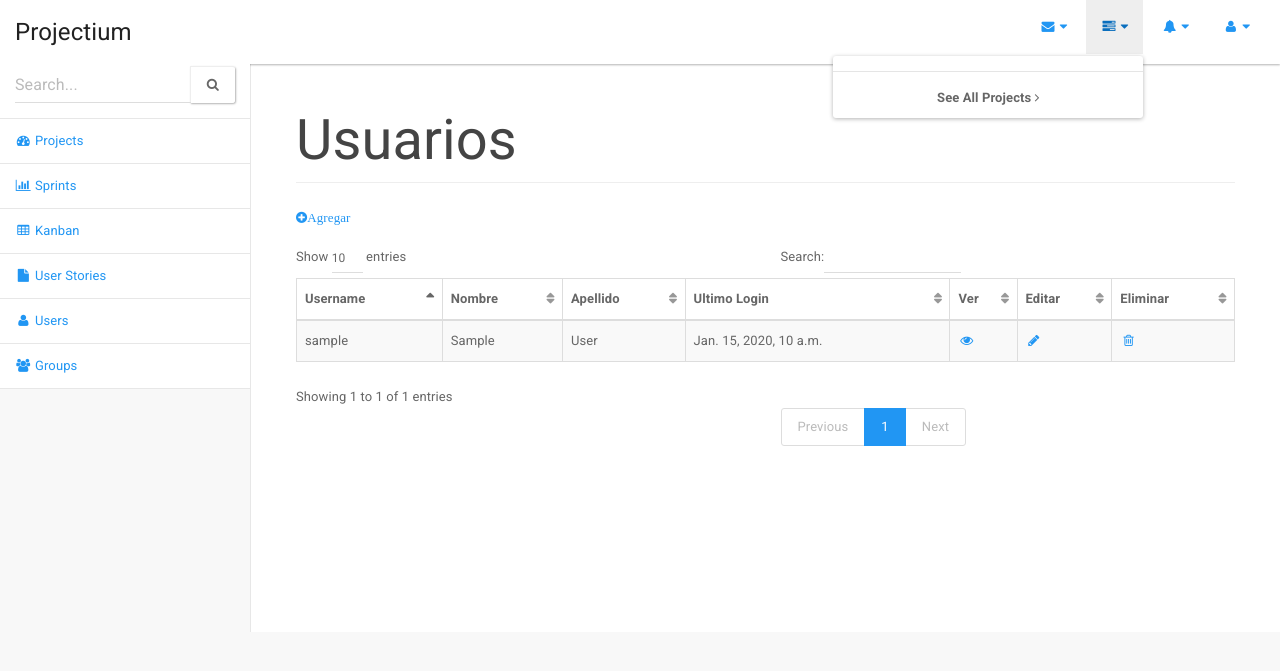
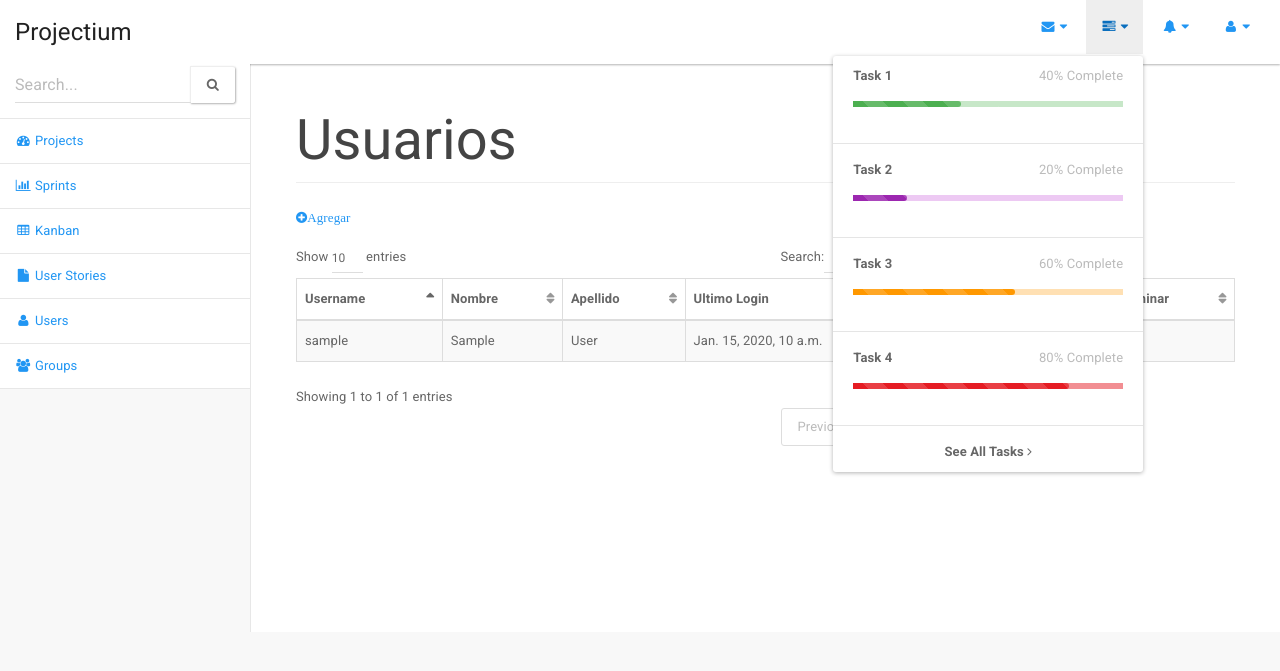
Before and after one commit to Darthcjba/GCC, a Django app: page /users/ in a window 1280 px wide, after a click that opens the changed part. Shown: the top 671 px of the page. Run offline with Django 3.2, Linux system fonts and the light colour scheme; a user stored in the database is signed in; tables that the repository leaves empty hold one stand-in row (values such as "Sample post"); parts of the project's set-up code (start-up, migrations or seed data) failed here and were passed over; some libraries are stand-ins or nearby versions.

Commit message:
Correciones a los templates

```diff
--- a/project/templates/project/base.html
+++ b/project/templates/project/base.html
@@ -76,30 +76,73 @@
                         <i class="fa fa-tasks fa-fw"></i>  <i class="fa fa-caret-down"></i>
                     </a>
                     <ul class="dropdown-menu dropdown-tasks">
-                        {% for p in projects %}
-                        {% if forloop.counter > 1 %}<li class="divider"></li>{% endif %}
                         <li>
-                            <a href="#' p.id%}">
+                            <a href="#">
                                 <div>
                                     <p>
-                                        <strong>{{ p.name }}</strong>
-                                        <span class="pull-right text-muted">{{ p.progress }}% Complete</span>
+                                        <strong>Task 1</strong>
+                                        <span class="pull-right text-muted">40% Complete</span>
                                     </p>
                                     <div class="progress progress-striped active">
-                                        <div class="progress-bar progress-bar-{{ p.status }}" role="progressbar" aria-valuenow="{{ p.progress }}" aria-valuemin="0" aria-valuemax="100" style="width: {{ p.progress }}%">
-                                            <span class="sr-only">{{ p.progress }}% Complete (success)</span>
+                                        <div class="progress-bar progress-bar-success" role="progressbar" aria-valuenow="40" aria-valuemin="0" aria-valuemax="100" style="width: 40%">
+                                            <span class="sr-only">40% Complete (success)</span>
                                         </div>
                                     </div>
-
                                 </div>
                             </a>
                         </li>
-                        {% endfor %}
-
+                        <li class="divider"></li>
+                        <li>
+                            <a href="#">
+                                <div>
+                                    <p>
+                                        <strong>Task 2</strong>
+                                        <span class="pull-right text-muted">20% Complete</span>
+                                    </p>
+                                    <div class="progress progress-striped active">
+                                        <div class="progress-bar progress-bar-info" role="progressbar" aria-valuenow="20" aria-valuemin="0" aria-valuemax="100" style="width: 20%">
+                                            <span class="sr-only">20% Complete</span>
+                                        </div>
+                                    </div>
+                                </div>
+                            </a>
+                        </li>
+                        <li class="divider"></li>
+                        <li>
+                            <a href="#">
+                                <div>
+                                    <p>
+                                        <strong>Task 3</strong>
+                                        <span class="pull-right text-muted">60% Complete</span>
+                                    </p>
+                                    <div class="progress progress-striped active">
+                                        <div class="progress-bar progress-bar-warning" role="progressbar" aria-valuenow="60" aria-valuemin="0" aria-valuemax="100" style="width: 60%">
+                                            <span class="sr-only">60% Complete (warning)</span>
+                                        </div>
+                                    </div>
+                                </div>
+                            </a>
+                        </li>
+                        <li class="divider"></li>
+                        <li>
+                            <a href="#">
+                                <div>
+                                    <p>
+                                        <strong>Task 4</strong>
+                                        <span class="pull-right text-muted">80% Complete</span>
+                                    </p>
+                                    <div class="progress progress-striped active">
+                                        <div class="progress-bar progress-bar-danger" role="progressbar" aria-valuenow="80" aria-valuemin="0" aria-valuemax="100" style="width: 80%">
+                                            <span class="sr-only">80% Complete (danger)</span>
+                                        </div>
+                                    </div>
+                                </div>
+                            </a>
+                        </li>
                         <li class="divider"></li>
                         <li>
                             <a class="text-center" href="#">
-                                <strong>See All Projects</strong>
+                                <strong>See All Tasks</strong>
                                 <i class="fa fa-angle-right"></i>
                             </a>
                         </li>
--- a/project/templates/project/rol_delete.html
+++ b/project/templates/project/rol_delete.html
@@ -1,8 +1,7 @@
 {% extends 'project/base.html' %}
-{% block title %}Elminar Rol{% endblock %}
-{% block title %}{{ rol.name }}{% endblock %}
+{% block title %}{{ group }}{% endblock %}
 
-{% block header %}{{ rol.name }}{% endblock %}
+{% block header %}{{ group }}{% endblock %}
 {% block content %}
 <form action="" method="post" role="form">
     {% csrf_token %}
--- a/project/templates/project/rol_detail.html
+++ b/project/templates/project/rol_detail.html
@@ -1,7 +1,5 @@
 {% extends 'project/base.html' %}
-{% block title %}Ver Rol{% endblock %}
 {% block title %}{{ rol.name }}{% endblock %}
-
 {% block header %}{{ rol.name }}{% endblock %}
 {% block content %}
     <h3>Permisos: </h3>
--- a/project/templates/project/user_delete.html
+++ b/project/templates/project/user_delete.html
@@ -1,8 +1,7 @@
 {% extends 'project/base.html' %}
 {% block title %}Eliminar Usuario{% endblock %}
-{% block title %}{{ usuario.name }}{% endblock %}
 
-{% block header %}{{ usuario.name }}{% endblock %}
+{% block header %}{{ user.first_name }} {{ user.last_name }}{% endblock %}
 {% block content %}
 <form action="" method="post" role="form">
     {% csrf_token %}
--- a/project/templates/project/user_list.html
+++ b/project/templates/project/user_list.html
@@ -3,7 +3,7 @@
 {% block title %}Usuarios{% endblock %}
 {% block header %}Usuarios{% endblock %}
 {% block content %}
-<p><a href="{% url 'project:user_add' %}" class="fa fa-plus-circle">Agregar</a></p>
+{% if perms.auth.add_user %}<p><a href="{% url 'project:user_add' %}" class="fa fa-plus-circle">Agregar</a></p>{% endif %}
 <div class="dataTable_wrapper">
     <table class="table table-striped table-bordered table-hover" id="myTable">
         <thead>
@@ -13,8 +13,8 @@
                 <th>Apellido</th>
                 <th>Ultimo Login</th>
                 <th>Ver</th>
-                <th>Editar</th>
-                <th>Eliminar</th>
+                {% if perms.auth.change_user %}<th>Editar</th>{% endif %}
+                {% if perms.auth.delete_user %}<th>Eliminar</th>{% endif %}
             </tr>
         </thead>
         <tbody>
@@ -25,8 +25,8 @@
                 <td>{{ u.last_name }}</td>
                 <td>{{ u.last_login }}</td>
                 <td ><a href="{% url 'project:user_detail' u.id %}"><i class="fa fa-eye fa-fw"></i></a> </td>
-                <td><a href="{% url 'project:user_update' u.id %}"><i class="fa fa-pencil fa-fw"></i></a></td>
-                <td><a href="{% url 'project:user_delete' u.id %}"><i class="fa fa-trash-o fa-fw"></i></a></td>
+                {% if perms.auth.change_user %}<td><a href="{% url 'project:user_update' u.id %}"><i class="fa fa-pencil fa-fw"></i></a></td>{% endif %}
+                {% if perms.auth.delete_user %}<td><a href="{% url 'project:user_delete' u.id %}"><i class="fa fa-trash-o fa-fw"></i></a></td>{% endif %}
             </tr>
             {% endfor %}
         </tbody>
```
